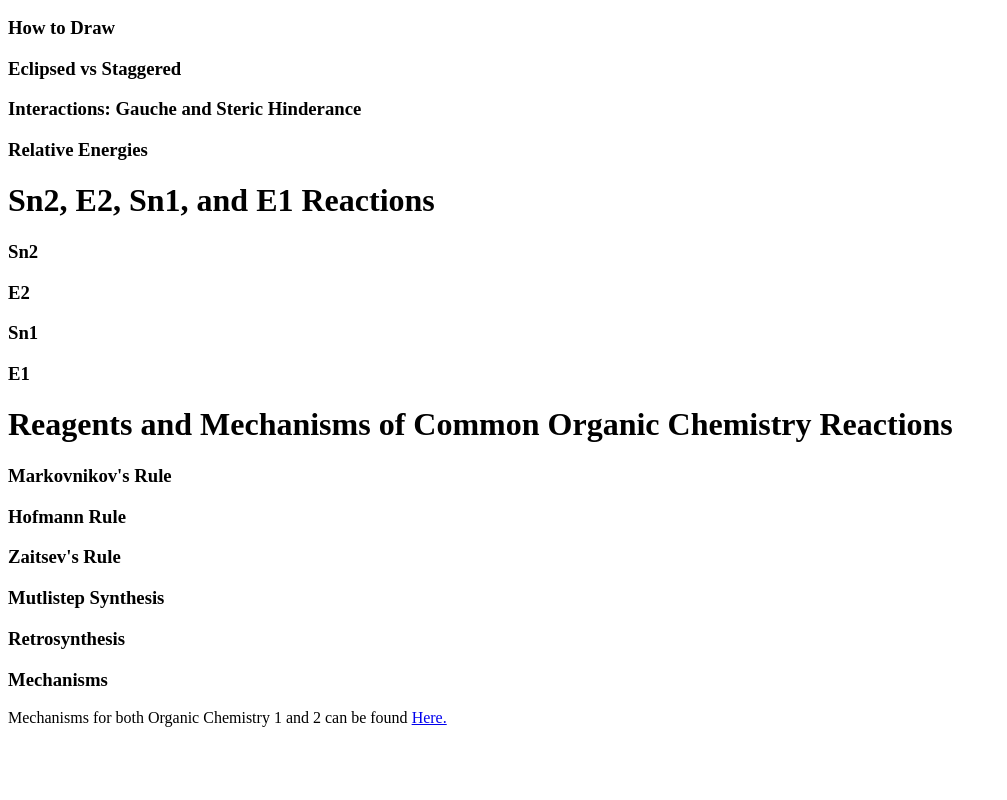
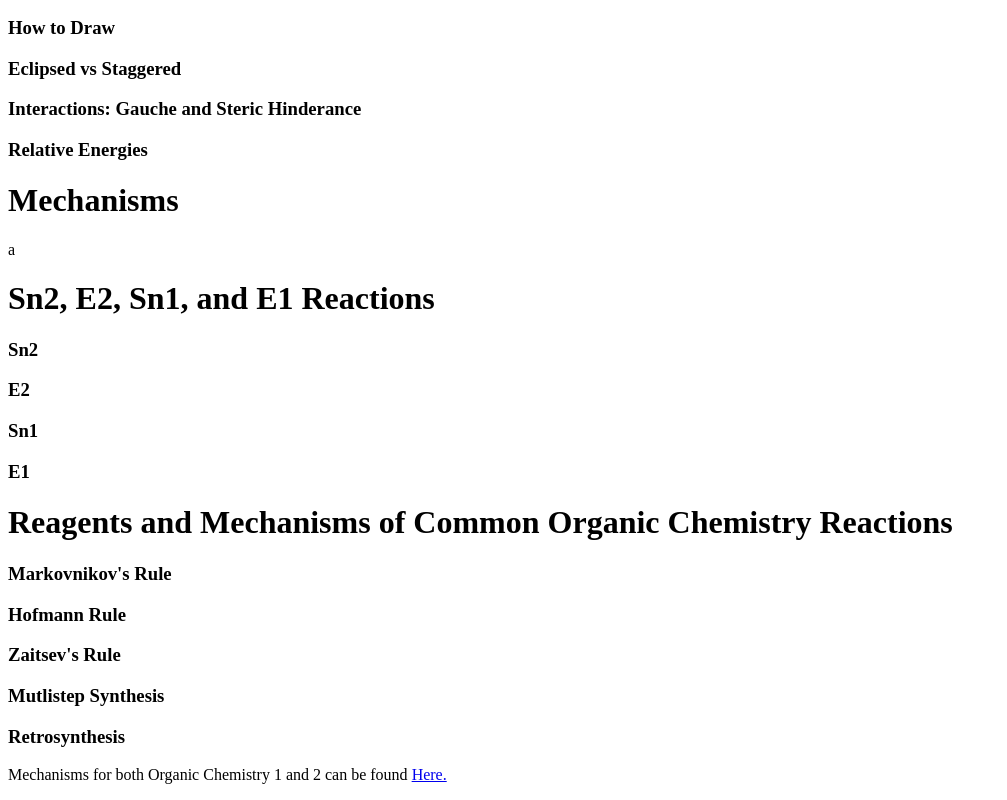
Before and after one commit to Eggboi-eng/Webdesign, a plain HTML site: page Organic_Chemistry_1_Concepts/index.html in a window 1280 px wide. Shown: the part 7513-8313 px from the top of the page, without its empty margins (0-1007 px from the left). Before the commit the page ends 8256 px from the top, so only its background shows below. Drawn offline with Linux system fonts and the light colour scheme.

Commit message:
initial commit

```diff
--- a/Organic_Chemistry_1_Concepts/index.html
+++ b/Organic_Chemistry_1_Concepts/index.html
@@ -194,6 +194,8 @@
         <h3>Eclipsed vs Staggered</h3>
         <h3>Interactions: Gauche and Steric Hinderance</h3>
         <h3>Relative Energies</h3>
+    <h1>Mechanisms</h1>
+            <p>a</p>
     <h1>Sn2, E2, Sn1, and E1 Reactions</h1>
         <h3>Sn2</h3>
         <p>
@@ -206,6 +208,5 @@
         <h3>Zaitsev's Rule</h3>
         <h3>Mutlistep Synthesis</h3>
         <h3>Retrosynthesis</h3>
-        <h3>Mechanisms</h3>
         <p>Mechanisms for both Organic Chemistry 1 and 2 can be found <a href="../Mechanisms/First Folder/index2.html">Here.</a></p>
 </html>
```
Also changed, not shown: Tutoring/index3.html (added, +7 -0 lines), Organic_Chemistry_1_Concepts/1.js (added), Tutoring/2.js (added), Tutoring/style2.css (added).
